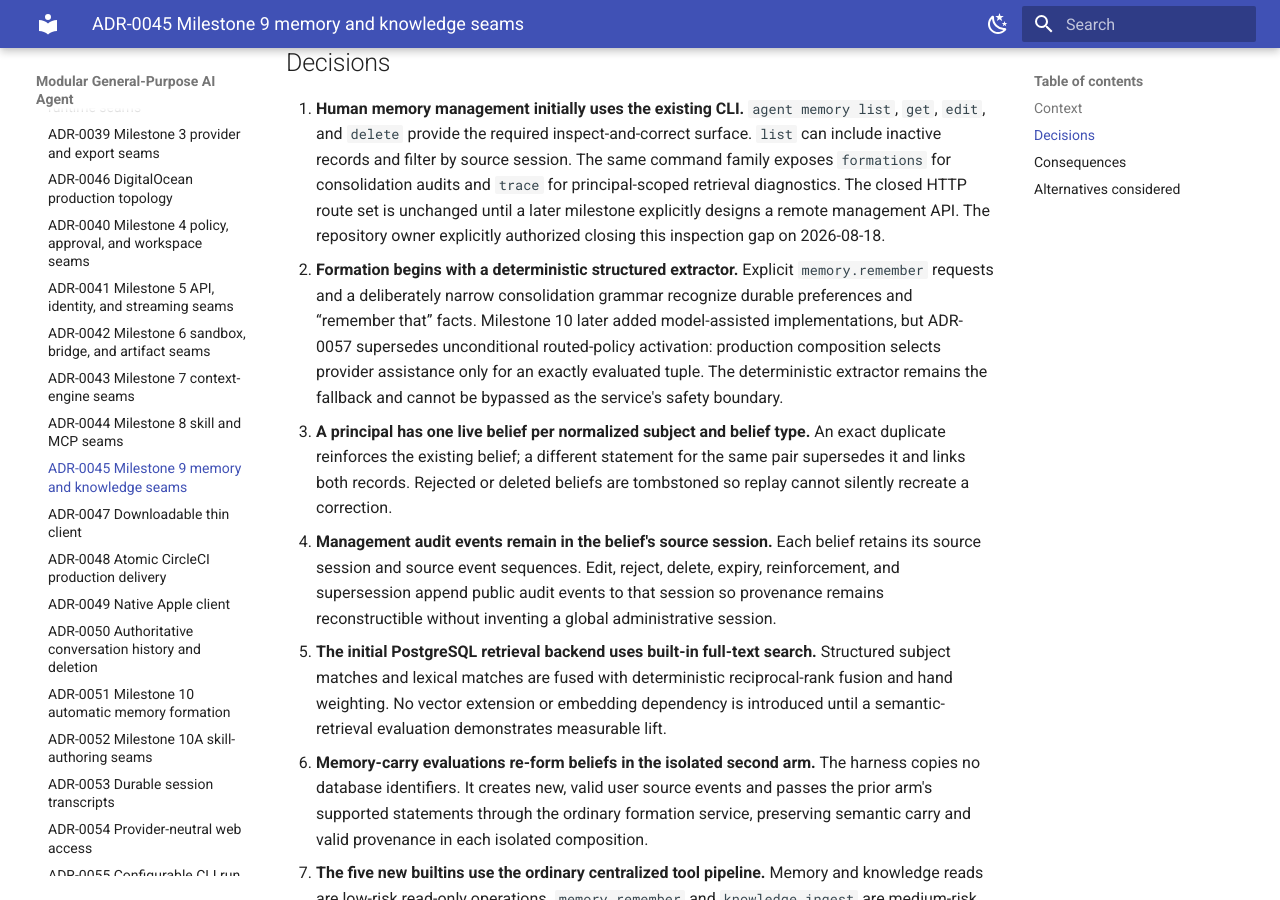
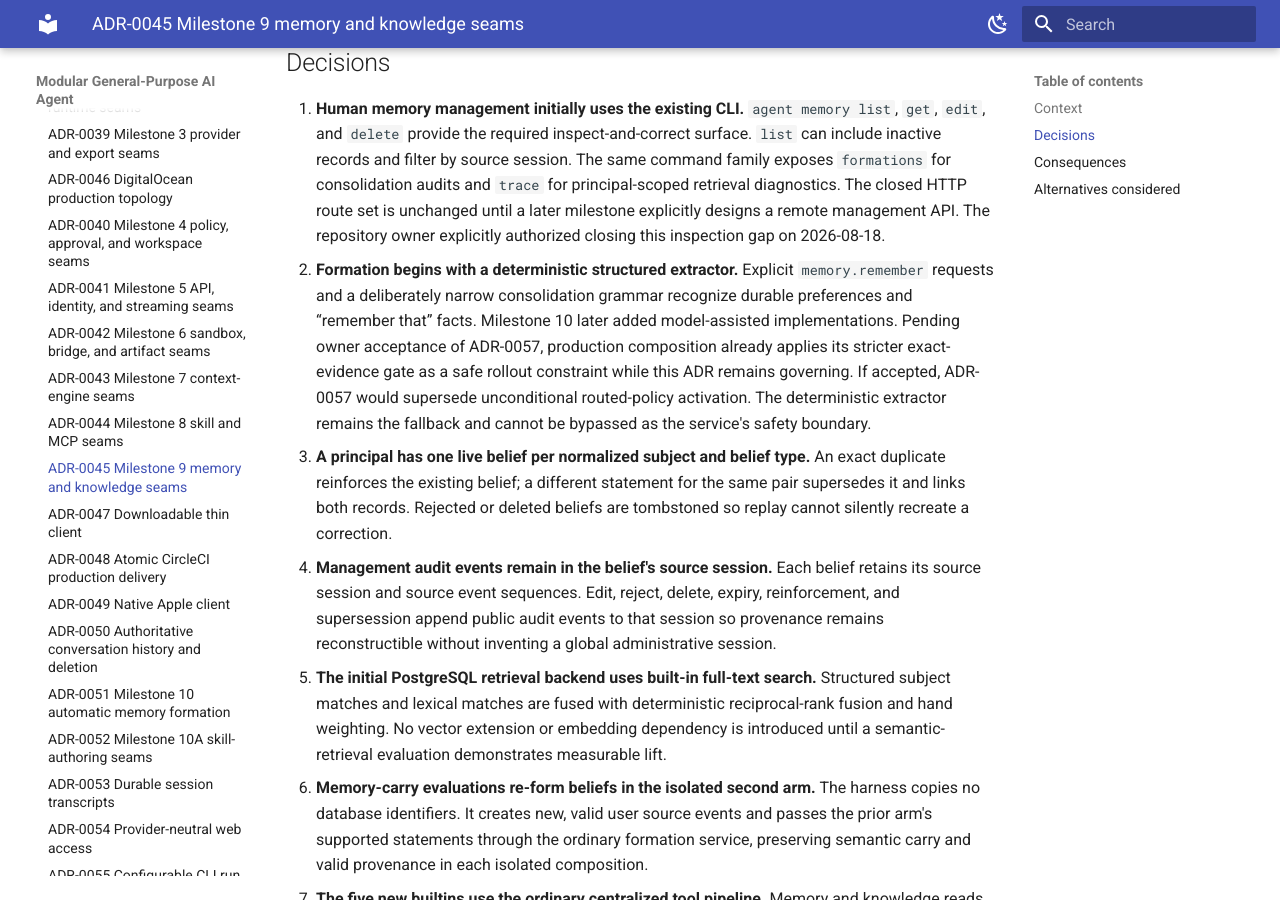
Before and after one commit to avitus/veetbot, an MkDocs documentation site: the page built from docs/adr/0045-milestone-9-memory-and-knowledge-seams.md, in a window 1280 px wide and 900 px high, scrolled down 706 px. Built offline with MkDocs 1.6.1 and Material for MkDocs 9.7.7, drawn with Linux system fonts in a browser that asks for light colours.

Commit message:
fix: address incremental CodeRabbit findings

```diff
--- a/docs/adr/0045-milestone-9-memory-and-knowledge-seams.md
+++ b/docs/adr/0045-milestone-9-memory-and-knowledge-seams.md
@@ -36,10 +36,12 @@ implemented unattended.
 2. **Formation begins with a deterministic structured extractor.** Explicit
    `memory.remember` requests and a deliberately narrow consolidation grammar
    recognize durable preferences and “remember that” facts. Milestone 10 later
-   added model-assisted implementations, but ADR-0057 supersedes unconditional
-   routed-policy activation: production composition selects provider assistance
-   only for an exactly evaluated tuple. The deterministic extractor remains the
-   fallback and cannot be bypassed as the service's safety boundary.
+   added model-assisted implementations. Pending owner acceptance of ADR-0057,
+   production composition already applies its stricter exact-evidence gate as a
+   safe rollout constraint while this ADR remains governing. If accepted,
+   ADR-0057 would supersede unconditional routed-policy activation. The
+   deterministic extractor remains the fallback and cannot be bypassed as the
+   service's safety boundary.
 3. **A principal has one live belief per normalized subject and belief type.** An
    exact duplicate reinforces the existing belief; a different statement for the
    same pair supersedes it and links both records. Rejected or deleted beliefs
```
Also changed, not shown: docs/plan/builtin-tools.md (+4 -1 lines), docs/status/project-state.yaml (+16 -9 lines), 5 other files.
